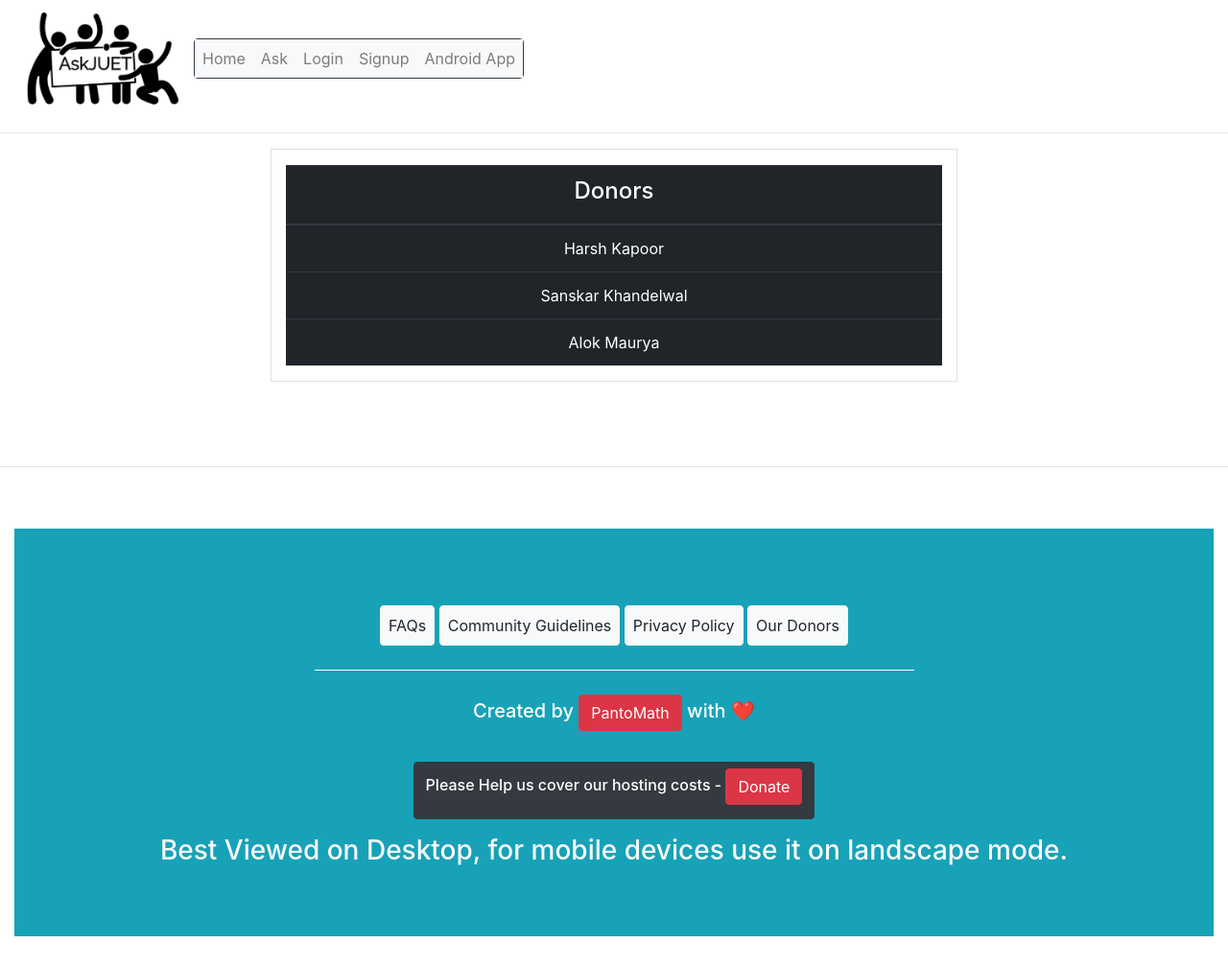
After one commit to richeshgupta/JUETForum, a Django app: page /forum/donors/ in a window 1280 px wide. The commit adds this page. Shown: the whole page at 96% size. Run offline with Django 3.2, Linux system fonts and the light colour scheme; some libraries are stand-ins or nearby versions.

Commit message:
Donors added

```diff
--- a/JUETForum/settings.py
+++ b/JUETForum/settings.py
@@ -140,4 +140,3 @@
 EMAIL_HOST_PASSWORD = 'pantomathkj123@'
 EMAIL_USE_TLS       = True
 EMAIL_USE_SSL       = False
-AUTH_USER_EMAIL_UNIQUE = True
--- /dev/null
+++ b/main/templates/main/donors.html
@@ -0,0 +1,29 @@
+{% extends "main/nav.html" %}
+{% block title %}
+<title>Our Donors</title>
+{% endblock title %}
+{% block content %}
+<div class='col-md-7 mx-auto'>
+	<div class='container pt-3 mx-auto border'>
+				<table class='table table-dark'>
+					<thead>
+						<tr class='text text-center'>
+							<th><h4>Donors</h4></th>
+						</tr>
+					</thead>
+						<tbody>
+							<tr class='text text-center'>
+								<td scope="col">Harsh Kapoor</td>
+							</tr>
+							<tr class='text text-center'>
+								<td scope="col">Sanskar Khandelwal</td>
+							</tr>
+							<tr class='text text-center'>
+								<td scope="col">Alok Maurya</td>
+							</tr>
+
+						</tbody>
+				</table>
+			</div>
+		</div>
+{% endblock content %}
--- a/main/templates/main/nav.html
+++ b/main/templates/main/nav.html
@@ -66,6 +66,7 @@
         <a class='btn btn-light p-2' href='{% url "faqs" %}'>FAQs</a>
         <a class='btn btn-light p-2' href='{% url "guidelines" %}'>Community Guidelines</a>
         <a class='btn btn-light p-2' href='{% url "privacy" %}'>Privacy Policy</a>
+        <a class='btn btn-light p-2' href='{% url "donors" %}'>Our Donors</a>
       </div></center>
       <hr style='border-color:white;width:50%;margin-top:25px;margin-bottom:25px;'>
 			<div class='container'>
--- a/main/urls.py
+++ b/main/urls.py
@@ -3,7 +3,7 @@
 from django.contrib.auth import views as auth_views
 from .views import PostCreate,forum_detail,ansCreate,answer_detail,question_delete,QuestionUpdate
 from .views import upvotes,downvotes,AnswerUpdate,AnswerDelete
-from .views import reportq,reporta,profile,donate,faqs,guidelines
+from .views import reportq,reporta,profile,donate,faqs,guidelines,donors
 from .views import answer_independent as ans_in
 urlpatterns= [
 	path('', views.index_forum.as_view(),name="forum-home"),
@@ -24,5 +24,5 @@
     path('faqs/',faqs,name='faqs'),
     path('guidelines/',guidelines,name='guidelines'),
     path('ans_show/<int:pk>/',ans_in.as_view(),name='ans_show'),
-
+    path('donors/',donors,name='donors'),
 ]
--- a/main/views.py
+++ b/main/views.py
@@ -169,3 +169,6 @@
 
 def guidelines(request):
 	return render(request,"main/guidelines.html",{})
+
+def donors(request):
+	return render(request,"main/donors.html",{})
```
